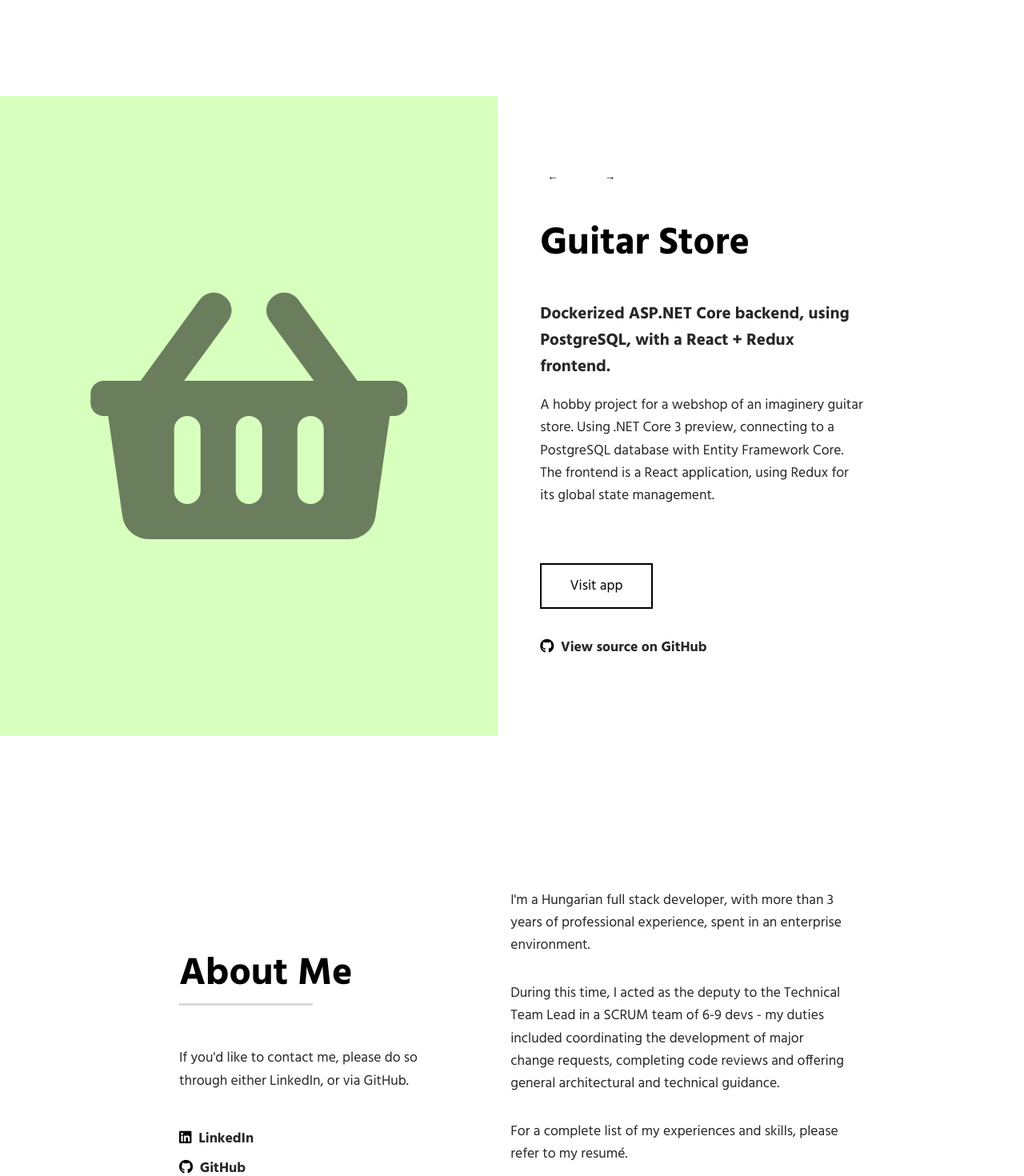
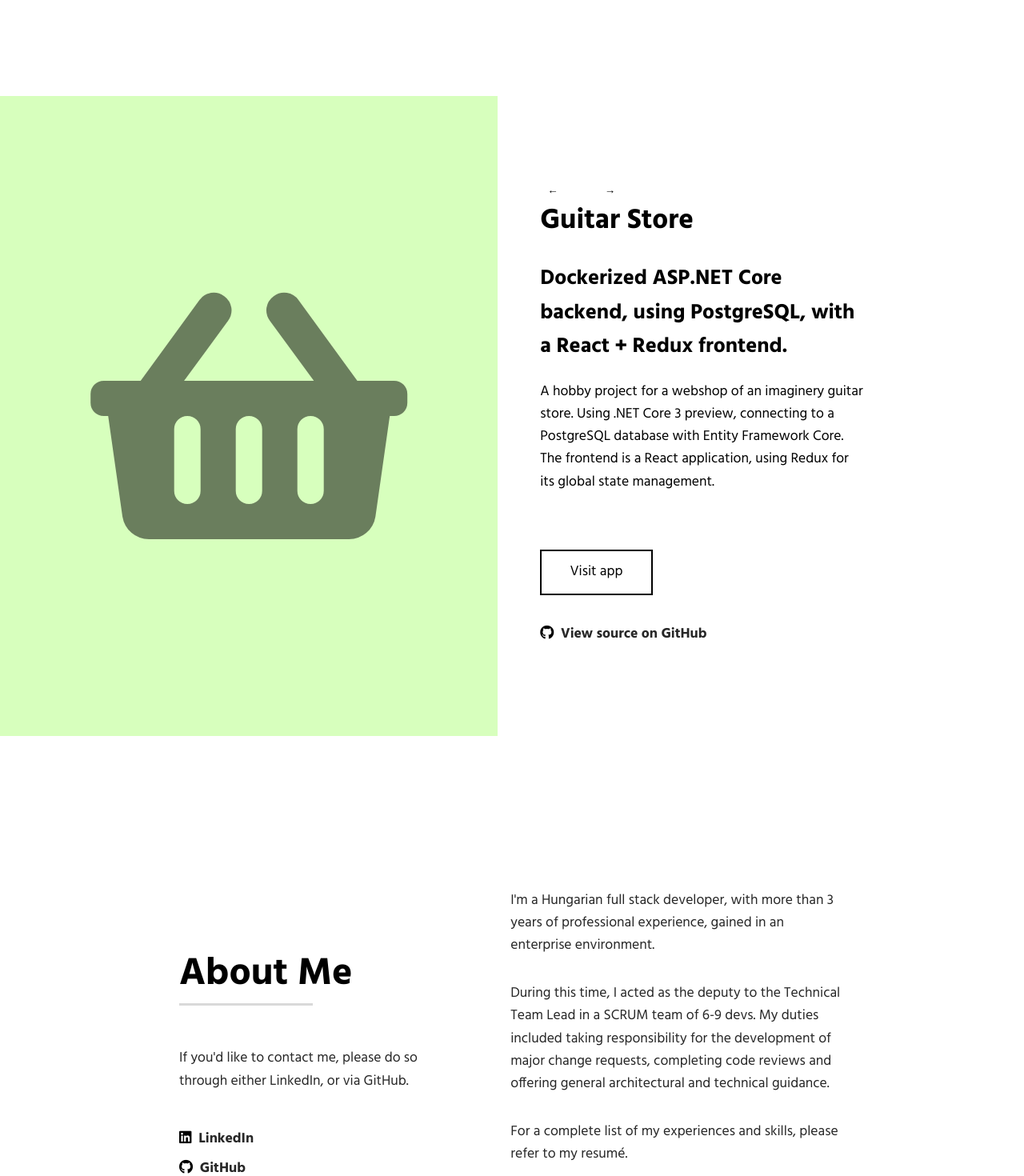
Before and after one commit to danielagg/typewriter-landing, a React (Create React App) app: page / in a window 1280 px wide. Shown: the part 680-2150 px from the top of the page at 80% size. Built offline with nearby package versions, Linux system fonts and the light colour scheme.

Commit message:
Extraced components from PortfolioItem, further BEM convention alignments

```diff
--- a/src/components/ThemeSelector.jsx
+++ b/src/components/ThemeSelector.jsx
@@ -45,15 +45,15 @@ const ThemeSelector = () => {
 
   return (
     <div>
-      <button className="theme-selector-control" onClick={onChangeTheme}>
+      <button className="theme-selector" onClick={onChangeTheme}>
         <i
           className={
             currentTheme === "light"
-              ? "theme-selector-icon fas fa-moon"
-              : "theme-selector-icon fas fa-sun"
+              ? "theme-selector__icon fas fa-moon"
+              : "theme-selector__icon fas fa-sun"
           }
         />{" "}
-        <span className="theme-selector-text">
+        <span className="theme-selector__text">
           change theme to {currentTheme === "light" ? "dark" : "light"}.
         </span>
       </button>
--- a/src/components/about/About.jsx
+++ b/src/components/about/About.jsx
@@ -40,14 +40,15 @@ const About = () => {
         <div className="about-me__right-container">
           <p className="about-me__description">
             I'm a Hungarian full stack developer, with more than 3 years of
-            professional experience, spent in an enterprise environment.
+            professional experience, gained in an enterprise environment.
           </p>
 
           <p className="about-me__description">
             During this time, I acted as the deputy to the Technical Team Lead
-            in a SCRUM team of 6-9 devs - my duties included coordinating the
-            development of major change requests, completing code reviews and
-            offering general architectural and technical guidance.
+            in a SCRUM team of 6-9 devs. My duties included taking
+            responsibility for the development of major change requests,
+            completing code reviews and offering general architectural and
+            technical guidance.
           </p>
 
           <p className="about-me__description">
--- a/src/components/portfolio/PortfolioItem.jsx
+++ b/src/components/portfolio/PortfolioItem.jsx
@@ -1,77 +1,22 @@
 import React from "react";
 import PropTypes from "prop-types";
-import Colors from "./Colors";
+
+// Components
+import PortfolioItemImage from "./PortfolioItemImage";
+import PortfolioItemDescription from "./PortfolioItemDescription";
 
 const PortfolioItem = props => {
   const { item, nextClickEmitEvent, prevClickEmitEvent } = props;
-  const {
-    title,
-    descSubHeading,
-    descParagraph,
-    icon,
-    colorType,
-    viewOnlineLine,
-    githubLink
-  } = item;
-
-  const getConvertedColorCssClassName = () => {
-    return colorType.toLowerCase();
-  };
 
   return (
-    <div className="portfolio-items-wrapper">
-      <div className="portfolio-item-container">
-        <span
-          className={
-            "portfolio-item-icon-container portfolio-item-icon-container--" +
-            getConvertedColorCssClassName()
-          }
-        >
-          <i className={"portfolio-item-icon " + icon} />
-        </span>
-        <div className="portfolio-item-description-container">
-          <ul className="portfolio-item-navigation">
-            <li>
-              <button
-                className="sliding-button sliding-button--right-to-left sliding-button--no-border"
-                onClick={nextClickEmitEvent}
-              >
-                &larr;
-              </button>
-            </li>
-            <li>
-              <button
-                className="sliding-button sliding-button--left-to-right sliding-button--no-border"
-                onClick={prevClickEmitEvent}
-              >
-                &rarr;
-              </button>
-            </li>
-          </ul>
-
-          <div>
-            <h1 className="portfolio-item-title">{title}</h1>
-            <h2 className="portfolio-item-sub-heading">{descSubHeading}</h2>
-            <p className="portfolio-item-desc">{descParagraph}</p>
-
-            <ul className="portfolio-item-links-list">
-              <li className="portfolio-item-links-list-item">
-                <a
-                  className="sliding-button sliding-button--left-to-right sliding-button--thick-border"
-                  href={viewOnlineLine}
-                >
-                  Visit app
-                </a>
-              </li>
-              <li className="portfolio-item-links-list-item portfolio-item-links-list-item--github">
-                <i className="fab fa-github" />
-                <a className="portfolio-item-github-link" href={githubLink}>
-                  View source on GitHub
-                </a>
-              </li>
-            </ul>
-          </div>
-        </div>
+    <div className="portfolio-items">
+      <div className="portfolio-items__container">
+        <PortfolioItemImage item={item} />
+        <PortfolioItemDescription
+          item={item}
+          nextClickEmitEvent={nextClickEmitEvent}
+          prevClickEmitEvent={prevClickEmitEvent}
+        />
       </div>
     </div>
   );
--- /dev/null
+++ b/src/components/portfolio/PortfolioItemDescription.jsx
@@ -0,0 +1,60 @@
+import React from "react";
+
+const PortfolioItemDescription = props => {
+  const { item, nextClickEmitEvent, prevClickEmitEvent } = props;
+  const {
+    title,
+    descSubHeading,
+    descParagraph,
+    viewOnlineLine,
+    githubLink
+  } = item;
+
+  return (
+    <div className="portfolio-item__description-container">
+      <ul className="portfolio-item__navigation">
+        <li className="portfolio-item__navigation-list-item">
+          <button
+            className="sliding-button sliding-button--right-to-left sliding-button--no-border"
+            onClick={nextClickEmitEvent}
+          >
+            &larr;
+          </button>
+        </li>
+        <li className="portfolio-item__navigation-list-item">
+          <button
+            className="sliding-button sliding-button--left-to-right sliding-button--no-border"
+            onClick={prevClickEmitEvent}
+          >
+            &rarr;
+          </button>
+        </li>
+      </ul>
+
+      <div>
+        <h1 className="portfolio-item__title">{title}</h1>
+        <h2 className="portfolio-item__sub-heading">{descSubHeading}</h2>
+        <p className="portfolio-item__desc">{descParagraph}</p>
+
+        <ul className="portfolio-item__view-more-list">
+          <li className="portfolio-item__view-more-list-item">
+            <a
+              className="sliding-button sliding-button--left-to-right sliding-button--thick-border"
+              href={viewOnlineLine}
+            >
+              Visit app
+            </a>
+          </li>
+          <li className="portfolio-item__view-more-list-item portfolio-item__view-more-list-item--github">
+            <i className="fab fa-github" />
+            <a className="portfolio-item__github-link" href={githubLink}>
+              View source on GitHub
+            </a>
+          </li>
+        </ul>
+      </div>
+    </div>
+  );
+};
+
+export default PortfolioItemDescription;
--- /dev/null
+++ b/src/components/portfolio/PortfolioItemImage.jsx
@@ -0,0 +1,23 @@
+import React from "react";
+
+const PortfolioItemImage = props => {
+  const { item } = props;
+  const { icon, colorType } = item;
+
+  const getConvertedColorCssClassName = () => {
+    return colorType.toLowerCase();
+  };
+
+  return (
+    <div
+      className={
+        "portfolio-items__icon-container portfolio-items__icon-container--" +
+        getConvertedColorCssClassName()
+      }
+    >
+      <i className={"portfolio-item__icon " + icon} />
+    </div>
+  );
+};
+
+export default PortfolioItemImage;
--- a/src/styles/main.css
+++ b/src/styles/main.css
@@ -26,6 +26,7 @@ a {
 button {
   background: none;
   border: none;
+  outline: none;
 }
 
 ::selection {
--- a/src/styles/portfolio.css
+++ b/src/styles/portfolio.css
@@ -1,11 +1,11 @@
 @import "variables.css";
 
-.portfolio-items-wrapper {
+.portfolio-items {
   height: 100vh;
 }
 
-.portfolio-item-container {
-  height: 100vh;
+.portfolio-items__container {
+  height: 100%;
   display: grid;
   grid-template-columns: 1fr 1fr;
   grid-column-gap: 2em;
@@ -14,7 +14,7 @@
   margin: 0 auto;
 }
 
-.portfolio-item-icon-container {
+.portfolio-items__icon-container {
   height: 100%;
   width: 100%;
   display: grid;
@@ -23,26 +23,41 @@
   align-items: center;
 }
 
-.portfolio-item-icon-container--green {
+.portfolio-items__icon-container--green {
   background: var(--portfolio-item-green);
 }
 
-.portfolio-item-icon-container--blue {
+.portfolio-items__icon-container--blue {
   background: var(--portfolio-item-blue);
 }
 
-.portfolio-item-icon-container--purple {
+.portfolio-items__icon-container--purple {
   background: var(--portfolio-item-purple);
 }
 
-.portfolio-item-icon {
+.portfolio-item__icon {
   font-size: 20em;
   opacity: 0.5;
 }
 
-.portfolio-item-description-container {
+.portfolio-item__description-container {
   width: 65%;
   padding-left: 1em;
+  position: relative;
+}
+
+.portfolio-item__navigation {
+  margin: 0;
+  padding: 0;
+  grid-row: 1;
+  position: absolute;
+  top: 0;
+}
+
+.portfolio-item__navigation-list-item {
+  display: inline-block;
+  margin: -1em;
+  padding: 0;
 }
 
 .portfolio-item-title {
@@ -58,46 +73,33 @@
   color: var(--faded-primary-color);
 }
 
-.portfolio-item-navigation {
-  margin: 0;
-  padding: 0;
-  grid-row: 1;
-}
-
-.portfolio-item-navigation li {
-  display: inline-block;
-  margin: -1em;
-  padding: 0;
-}
-
-.portfolio-item-links-list {
+.portfolio-item__view-more-list {
   margin: 2em 0 0 0;
   padding: 0;
 }
 
-.portfolio-item-links-list-item {
+.portfolio-item__view-more-list-item {
   display: block;
   margin: 4em 0 0.5em 0;
 }
 
-.portfolio-item-links-list-item--github {
+.portfolio-item__view-more-list-item--github {
   margin-top: 2em;
   display: block;
 }
 
-.portfolio-item-github-link {
+.portfolio-item__github-link {
   font-weight: 700;
   color: var(--faded-primary-color);
   margin-left: 0.5em;
 }
 
-.portfolio-item-github-link:hover {
+.portfolio-item__github-link:hover {
   text-decoration: underline;
 }
 
 @media (min-width: 320px) and (max-width: 480px) {
-  .portfolio-item-container {
-    height: 100%;
+  .portfolio-items__container {
     display: grid;
     grid-template-columns: 1fr;
     align-items: center;
@@ -105,16 +107,16 @@
     margin: 0 auto;
   }
 
-  .portfolio-item-title {
+  .portfolio-item__title {
     font-size: 2rem;
   }
 
-  .portfolio-item-icon {
+  .portfolio-item__icon {
     font-size: 5em;
     opacity: 0.5;
   }
 
-  .portfolio-item-description-container {
+  .portfolio-item__description-container {
     width: 90%;
     padding-left: 0;
   }
--- a/src/styles/theme-selector.css
+++ b/src/styles/theme-selector.css
@@ -1,7 +1,7 @@
 @import "variables.css";
 @import "animations.css";
 
-.theme-selector-control {
+.theme-selector {
   cursor: pointer;
   background: none;
   border: none;
@@ -17,16 +17,16 @@
   margin-top: 0.5em;
 }
 
-.theme-selector-icon {
+.theme-selector__icon {
   margin: 0.1em 1em 0 0;
 }
 
-.theme-selector-text:hover {
+.theme-selector__text:hover {
   text-decoration: underline;
 }
 
 @media (min-width: 320px) and (max-width: 480px) {
-  .theme-selector-control {
+  .theme-selector {
     margin: 1em 0 0 0;
   }
 }
```
Also changed, not shown: src/components/landing/Landing.jsx (+14 -11 lines), src/styles/landing.css (+13 -13 lines).
